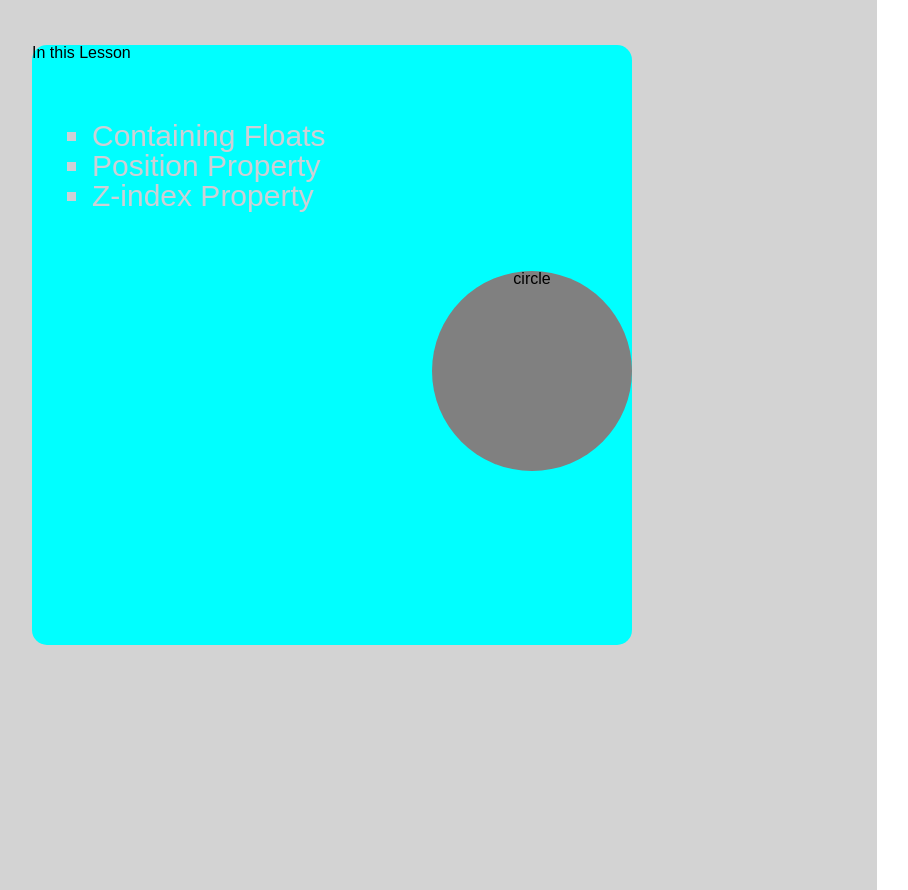
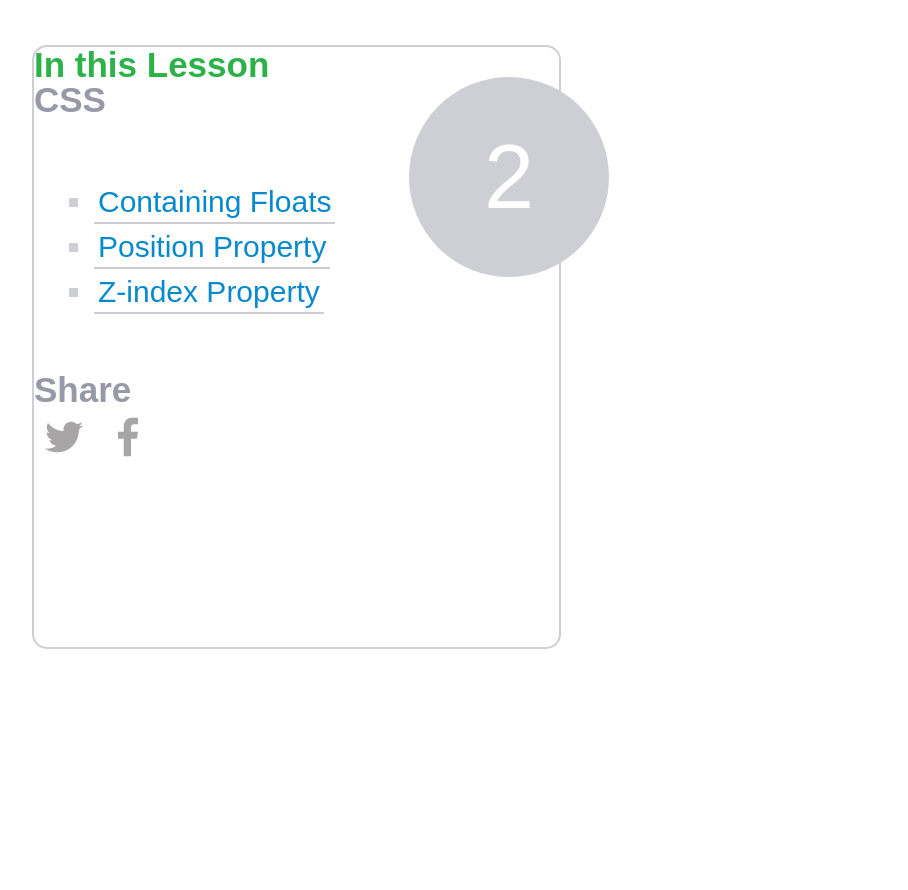
Before and after one commit to Eric-Humpert-tiy-assignments/PositioningExercise, a plain HTML site: page index.html in a window 1280 px wide. Shown: the whole page, without its empty margins (13-921 px from the left). Drawn offline with Linux system fonts and the light colour scheme.

Commit message:
added more styling and adjusted the positioning of some objects

```diff
--- a/app.css
+++ b/app.css
@@ -52,17 +52,16 @@ Div styling
 ***************************/
 
 .main-page {
-	background-color: lightgray;
+	background-color: white;
 	width: 800px;
 	height: 800px;
 	padding: 45px;
 }
 
 .outline {
-
-  border-style: 2px ridge;
-  background-color: aqua;
-  width: 600px;
+  border: solid 2px #CECFD5;
+  background-color: white;
+  width: 525px;
   height: 600px;
   border-radius: 15px;
   position: relative;
@@ -88,12 +87,20 @@ Div styling
 }
 
 .circle-object {
-	float: right;
-	text-align: center;
+	position: absolute;
+	top: 30px;
+	right: -50px;
   border-radius: 100%;
-  background-color: gray;
+  background-color: #CECFD5;
   height: 200px;
   width: 200px;
+}
+
+.circle-text {
+	text-align: center;
+	padding-top: 55px;
+	font-size: 90px;
+	color: #FFF;
 }
 
 .page-title {
--- a/index.html
+++ b/index.html
@@ -6,15 +6,24 @@
   <body>
     <div class="main-page">
       <div class="outline">
-        <h1>In this Lesson</h1>
+          <h1 class="page-title">In this Lesson</h1>
+          <div class="topic-list">
+            <h1 class="sub-heading">CSS</h1>
+              <ul class="property-list">
+                <li class="prop-name"><span class="attribute">Containing Floats</span></li>
+                <li class="prop-name"><span class="attribute">Position Property</span></li>
+                <li class="prop-name"><span class="attribute">Z-index Property</span></li>
+              </ul>
+          </div>
+        <div class="circle-object">
+          <div class="circle-text">2</div>
+        </div>
 
-        <ul class="property-list">
-          <li>Containing Floats</li>
-          <li>Position Property</li>
-          <li>Z-index Property</li>
-        </ul>
-        <div class="circle-object">
-          circle
+        <div class="sharing-links">
+          <h1 class="sub-heading">Share</h1>
+          <img src="img/twitter.png" alt="twitter logo" />
+          <img src="img/facebook.png" alt="facebook logo"/>
+
         </div>
       </div>
     </div>
```
